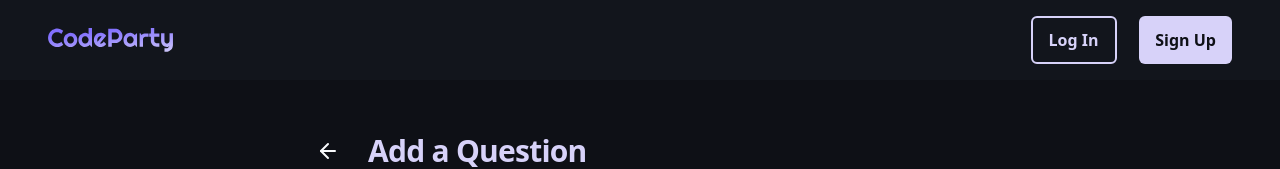
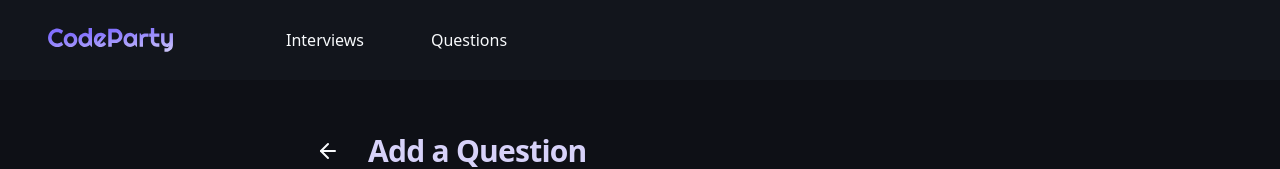
Before and after one commit to CS3219-AY2324S1/ay2324s1-course-assessment-g11, a Next.js app in the folder frontend/: page /questions/new in a window 1280 px wide. Shown: the top 169 px of the page. Built offline with nearby package versions, Linux system fonts and the light colour scheme; no server answers; sample sign-in values are in the browser's storage.

Commit message:
feat: Add interviews and questions tabs

```diff
--- a/frontend/src/components/common/navbar.tsx
+++ b/frontend/src/components/common/navbar.tsx
@@ -1,16 +1,63 @@
 import Link from "next/link";
 import { Button } from "../ui/button";
 import Image from "next/image";
+import { AuthContext } from "@/contexts/AuthContext";
+import { useContext, useEffect, useState } from "react";
+import { Tabs, TabsList, TabsTrigger } from "../ui/tabs";
+import { TypographyBody } from "../ui/typography";
+import { useRouter } from "next/router";
+
+enum TabsOptions {
+  INTERVIEWS = "interviews",
+  QUESTIONS = "questions",
+  NULL = "",
+}
+
 
 export default function Navbar() {
+  const { user: currentUser, authIsReady } = useContext(AuthContext);
+  const [activeTab, setActiveTab] = useState<TabsOptions>(TabsOptions.NULL);
+
+  const router = useRouter();
+  const currentPage = router.pathname;
+
+  useEffect(() => {
+    console.log(currentPage);
+    if (currentPage === "/interviews") {
+      setActiveTab(TabsOptions.INTERVIEWS);
+    } else if (currentPage === "/questions") {
+      setActiveTab(TabsOptions.QUESTIONS);
+    } else {
+      setActiveTab(TabsOptions.NULL);
+    }
+  }, [currentPage]);
+
   return (
     <header>
       <div className="flex py-4 bg-card justify-between items-center px-12">
-        <Link href="/"><Image src="/CodeParty.svg" alt="CodeParty logo" width={125} height={25}/></Link>
-        <div className="grid grid-cols-2 gap-4">
+        <div className="flex gap-20 justify-center items-center">
+          <Link href="/"><Image src="/CodeParty.svg" alt="CodeParty logo" width={125} height={25} /></Link>
+          {currentUser && <div className="h-12 flex justify-center items-center">
+            <Tabs value={activeTab}>
+              <TabsList>
+                <Link href="/interviews">
+                  <TabsTrigger value="interviews" className="h-20 w-36 hover:bg-accent duration-100">
+                    Interviews
+                  </TabsTrigger>
+                </Link>
+                <Link href="/questions">
+                  <TabsTrigger value="questions" className="h-20 w-36 hover:bg-accent duration-100">
+                    Questions
+                  </TabsTrigger>
+                </Link>
+              </TabsList>
+            </Tabs>
+          </div>}
+        </div>
+        {!currentUser && <div className="grid grid-cols-2 gap-4">
           <Link href="/interviews"><Button variant={"outline"}>Log In</Button></Link>
           <Button>Sign Up</Button>
-        </div>
+        </div>}
       </div>
     </header>
   )
--- a/frontend/src/pages/questions/[id]/index.tsx
+++ b/frontend/src/pages/questions/[id]/index.tsx
@@ -5,7 +5,6 @@ import { TypographyBody } from "@/components/ui/typography";
 import { useRouter } from "next/router";
 import { useContext, useEffect, useState } from "react";
 import { Question } from "../../../../types/QuestionTypes";
-import { auth } from "@/firebase-client/firebase_config";
 import { questionApiPathAddress } from "@/firebase-client/gateway-address";
 import { AuthContext } from "@/contexts/AuthContext";
 
```
